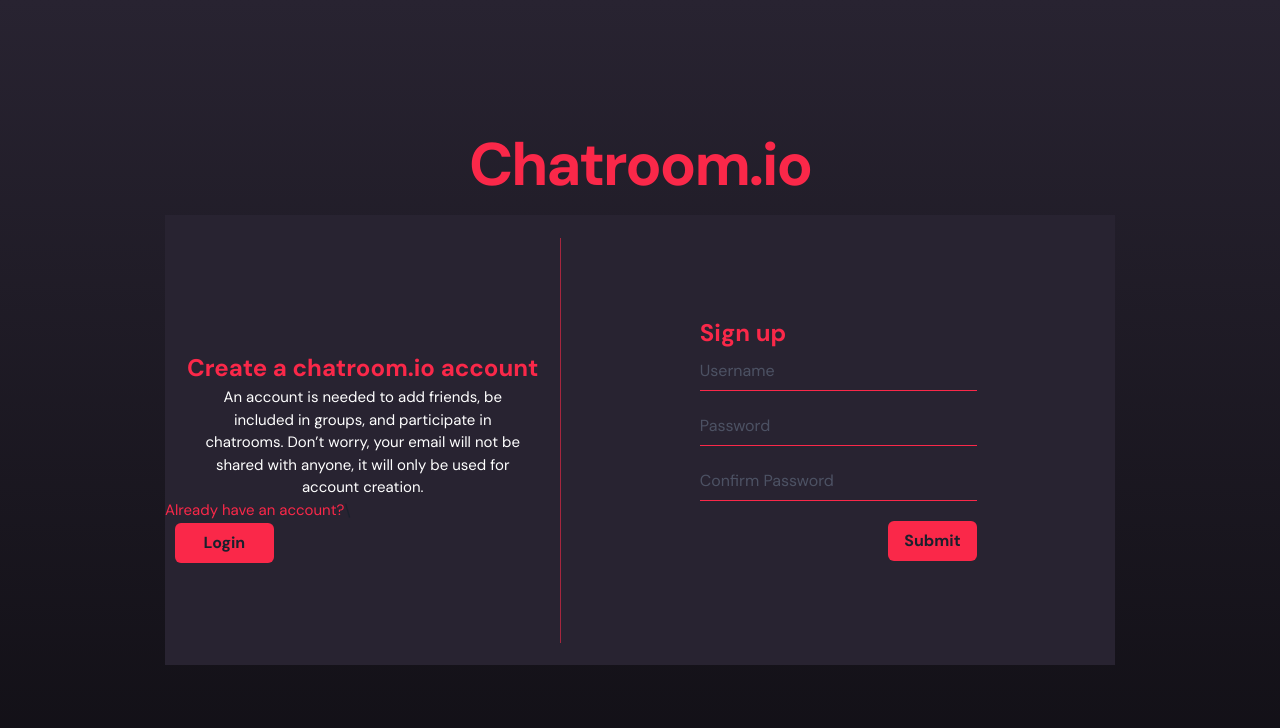
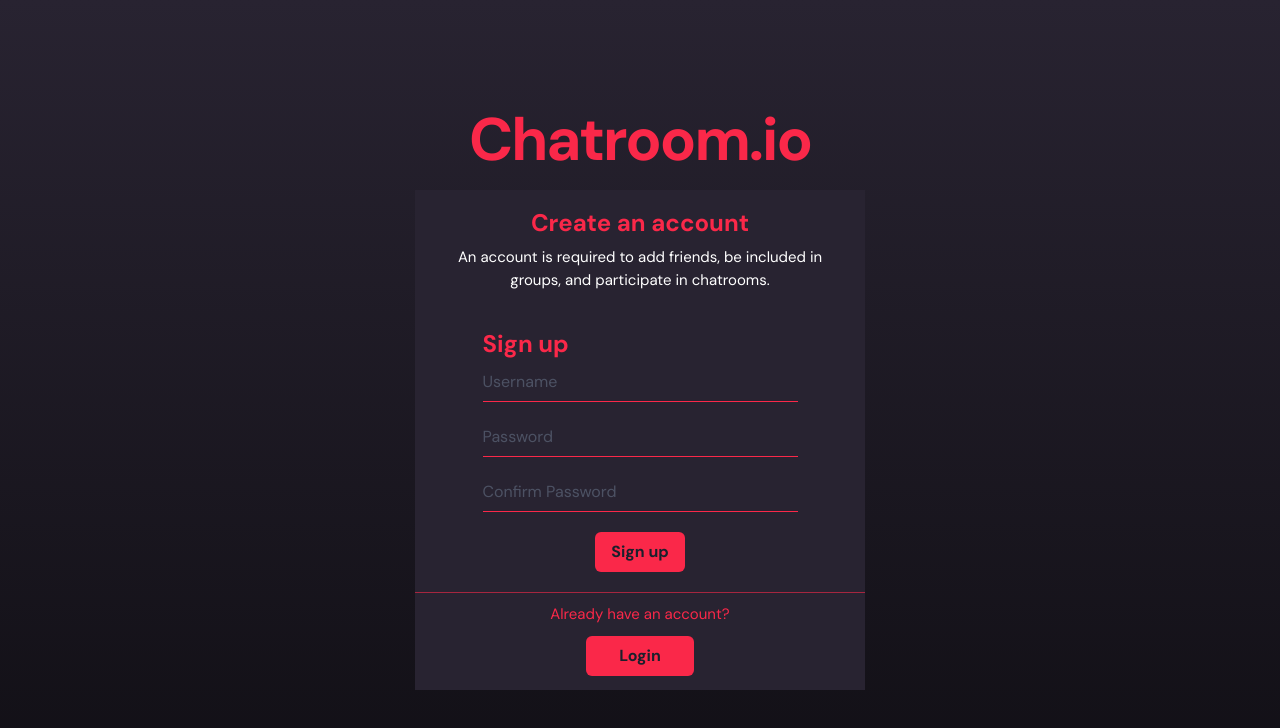
Before and after one commit to saldanaj97/ChatApp, a React (Create React App) app in the folder chat-client/: page / in a window 1280 px wide. Both pictures are taken after a click on the button "Sign up". Shown: the top 728 px of the page. Built offline with nearby package versions, Linux system fonts and the light colour scheme; no server answers.

Commit message:
Styling updates for signup page

```diff
--- a/chat-client/src/Components/Login/Signup.js
+++ b/chat-client/src/Components/Login/Signup.js
@@ -1,6 +1,6 @@
 import React, { useContext } from 'react'
 
-import { Box, Button, Divider, Flex, FormControl, Input, Text } from "@chakra-ui/react"
+import { Box, Button, Center, Divider, Flex, FormControl, Input, Text } from "@chakra-ui/react"
 
 import { SignupContext } from './SignupContext'
 
@@ -14,43 +14,44 @@ const Signup = () => {
     }
 
     return (
-        <Flex className='signup-container' direction='row' width={{ base: '100%', sm: '950px' }} height={{ base: '100%', sm: '450px' }}>
-
-            {/* Small bio about what the user is registering for */}
-            <Flex className='registration-info'>
-                <Flex className='title-container' margin='auto auto'>
-                    <Text className='reg-info-title'>Create a chatroom.io account</Text>
-                </Flex>
-                <Flex className='description-container' width='80%' margin='auto auto'>
+        <Flex className='signup-container' direction='column' width={{ base: '100%', sm: '450px' }} height={{ base: '100%', sm: '500px' }} >
+            <Flex className='reg-title-and-desc' direction='column' m='15px'>
+                <Box className='title-container' textAlign='center'>
+                    <Text className='reg-info-title'>Create an account</Text>
+                </Box>
+                <Center className='description-container' m='5px 20px' textAlign='center'>
                     <Text className='reg-info-description'>
-                        An account is needed to add friends, be included in groups, and participate in chatrooms.
-                        Don’t worry, your email will not be shared with anyone, it will only be used for account creation.
+                        An account is required to add friends, be included in groups, and participate in chatrooms.
                     </Text>
-                </Flex>
-                <Flex className='title-container'>
-                    <Text className='existing-user-title'>Already have an account?</Text>\
-                </Flex>
-                <Flex className='existing-user-button'>
-                    <Button backgroundColor='#FA2849' isRound='true' width='25%' m='0px 10px' onClick={handleLoginClick}>Login</Button>
-                </Flex>
+                </Center>
             </Flex>
 
-            {/* Center Divider */}
-            <Flex height='90%' margin='auto'><Divider orientation='vertical' borderColor='#FA2849' /></Flex>
-
             {/* Sign up forms */}
-            <Flex className='signup-forms' justify='center'>
-                <Text className='signup-title' width='50%' margin='0 auto' >Sign up</Text>
-                <Box width='50%' margin='0px auto'>
+            <Flex className='signup-forms' m='15px auto'>
+                <Text className='signup-title' textAlign='left'>Sign up</Text>
+                <Box width='100%' margin='0px auto'>
                     <FormControl>
                         <Input variant='flushed' id='firstname' focusBorderColor=' #FA2849' placeholder='Username' />
                         <Input variant='flushed' id='password' focusBorderColor=' #FA2849' type='password' placeholder='Password' />
                         <Input variant='flushed' id='confirm-pass' focusBorderColor=' #FA2849' type='password' placeholder='Confirm Password' />
                     </FormControl>
                 </Box>
-                <Flex width='50%' justifyContent='flex-end' m='5px auto'><Button bg='#FA2849'>Submit</Button></Flex>
+                <Flex width='100%' justifyContent='center' m='5px auto'><Button bg='#FA2849'>Sign up</Button></Flex>
             </Flex>
-        </Flex>
+
+            {/* Divider */}
+            <Flex margin='auto' width='100%'><Divider borderColor='#FA2849' orientation='horizontal' /></Flex>
+
+            {/* Login option for existing users */}
+            <Flex className='existing-user' direction='column' m='10px'>
+                <Box className='title-container' textAlign='center'>
+                    <Text className='existing-user-title'>Already have an account?</Text>
+                </Box>
+                <Flex className='existing-user-button' justify='center' m='10px 0 10px 0'>
+                    <Button backgroundColor='#FA2849' isRound='true' width='25%' onClick={handleLoginClick}>Login</Button>
+                </Flex>
+            </Flex >
+        </Flex >
     )
 }
 
--- a/chat-client/src/Components/Login/Signup.scss
+++ b/chat-client/src/Components/Login/Signup.scss
@@ -2,14 +2,8 @@
 
 .signup-container{
     font-family: 'DM Sans';
-    height: 100vh;
     background-color: #282331;
     filter: drop-shadow(16px 16px 10px black);
-    .registration-info {
-        flex-direction: column;
-        margin: auto auto;
-        width: 50% ;
-        height: 40%;
     .reg-info-title {
         font-weight: Bold;
         font-size: 24px;
@@ -25,8 +19,6 @@
         font-size: 15px;
         color: #FA2849;
     }
-    }
-
     .signup-forms {
         flex-direction: column;
         width: 70%;
```
Lines whose indentation alone changed are shown as unchanged.
